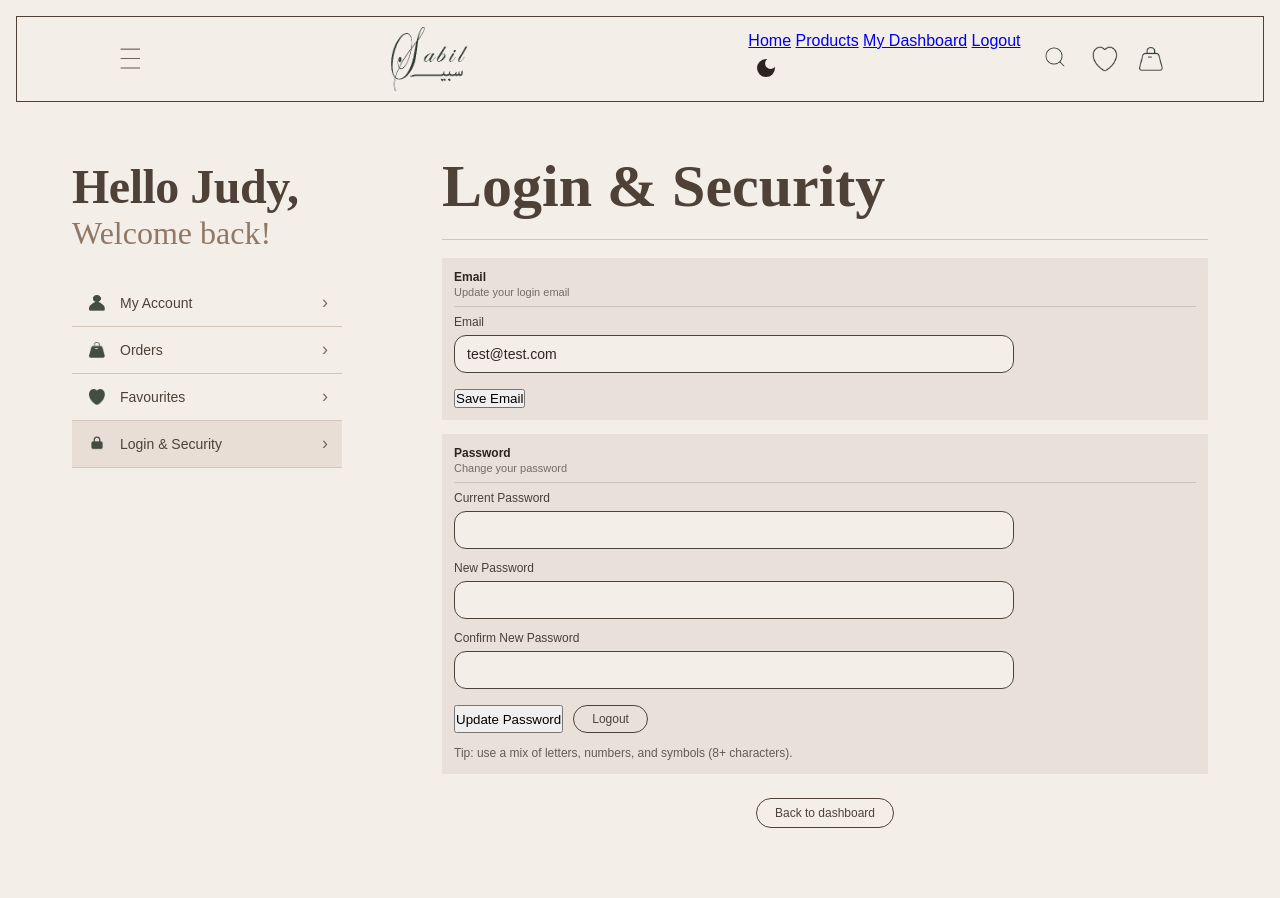
After one commit to JudyAlazemi/Team-30, a PHP site: page /customer_security.php in a window 1280 px wide. The commit adds this page. Run offline with PHP 8.4, Linux system fonts and the light colour scheme; a user stored in the database is signed in; data comes from the database, SQL or seed files in the repository; tables that the repository leaves empty hold one stand-in row (values such as "Sample post").

Commit message:
updated security code and file

```diff
--- a/customer_dashboard.php
+++ b/customer_dashboard.php
@@ -248,7 +248,7 @@ if (empty($userEmail) && $userId > 0 && isset($conn) && !$conn->connect_error) {
             <span class="dash-arrow" aria-hidden="true">›</span>
           </a>
 
-          <a class="dash-link" href="profile.php">
+          <a class="dash-link" href="customer_security.php">
             <span class="dash-ico">
               <img src="assets/images/security-icon.png" alt="">
             </span>
--- a/customer_favourites.php
+++ b/customer_favourites.php
@@ -117,7 +117,7 @@ try {
             <span class="dash-arrow">›</span>
           </a>
 
-          <a class="dash-link" href="profile.php">
+          <a class="dash-link" href="customer_security.php">
             <span class="dash-ico"><img src="assets/images/security-icon.png" alt=""></span>
             <span>Login &amp; Security</span>
             <span class="dash-arrow">›</span>
--- a/customer_orders.php
+++ b/customer_orders.php
@@ -117,7 +117,7 @@ try {
             <span class="dash-arrow">›</span>
           </a>
 
-          <a class="dash-link" href="profile.php">
+          <a class="dash-link" href="customer_security.php">
             <span class="dash-ico"><img src="assets/images/security-icon.png" alt=""></span>
             <span>Login &amp; Security</span>
             <span class="dash-arrow">›</span>
--- /dev/null
+++ b/customer_security.php
@@ -0,0 +1,358 @@
+<?php
+
+
+if (session_status() === PHP_SESSION_NONE) {
+  session_start();
+}
+
+require_once __DIR__ . "/includes/account_layout.php";
+$active = "security";
+
+// ✅ must be logged in
+if (!isset($_SESSION['user_id'])) {
+  header("Location: login.html");
+  exit;
+}
+
+// basic session values
+$userId    = (int)($_SESSION['user_id'] ?? 0);
+$userName  = $_SESSION['user_name'] ?? 'Customer';
+$userEmail = $_SESSION['user_email'] ?? '';
+
+// messages
+$successMsg = "";
+$errorMsg   = "";
+
+// safe post
+function post($key, $default = "") {
+  return isset($_POST[$key]) ? trim((string)$_POST[$key]) : $default;
+}
+
+// detect column exists (for password vs password_hash)
+function columnExists($conn, $table, $column) {
+  $sql = "SELECT 1
+          FROM INFORMATION_SCHEMA.COLUMNS
+          WHERE TABLE_SCHEMA = DATABASE()
+            AND TABLE_NAME = ?
+            AND COLUMN_NAME = ?
+          LIMIT 1";
+  $stmt = $conn->prepare($sql);
+  if (!$stmt) return false;
+  $stmt->bind_param("ss", $table, $column);
+  $stmt->execute();
+  $res = $stmt->get_result();
+  $ok = ($res && $res->num_rows > 0);
+  $stmt->close();
+  return $ok;
+}
+
+// fetch user email + password hash
+function fetchUserRow($conn, $userId) {
+  $hasPass  = columnExists($conn, 'users', 'password');
+  $hasPassH = columnExists($conn, 'users', 'password_hash');
+
+  $passCol = $hasPass ? 'password' : ($hasPassH ? 'password_hash' : null);
+  if (!$passCol) return null;
+
+  $sql = "SELECT email, {$passCol} AS pass_hash FROM users WHERE id = ? LIMIT 1";
+  $stmt = $conn->prepare($sql);
+  if (!$stmt) return null;
+
+  $stmt->bind_param("i", $userId);
+  $stmt->execute();
+  $row = $stmt->get_result()->fetch_assoc();
+  $stmt->close();
+
+  return $row ?: null;
+}
+
+// update password hash
+function updatePassword($conn, $userId, $newHash) {
+  if (columnExists($conn, 'users', 'password')) {
+    $stmt = $conn->prepare("UPDATE users SET password = ? WHERE id = ? LIMIT 1");
+    if (!$stmt) return false;
+    $stmt->bind_param("si", $newHash, $userId);
+    $ok = $stmt->execute();
+    $stmt->close();
+    return $ok;
+  }
+
+  if (columnExists($conn, 'users', 'password_hash')) {
+    $stmt = $conn->prepare("UPDATE users SET password_hash = ? WHERE id = ? LIMIT 1");
+    if (!$stmt) return false;
+    $stmt->bind_param("si", $newHash, $userId);
+    $ok = $stmt->execute();
+    $stmt->close();
+    return $ok;
+  }
+
+  return false;
+}
+
+// update email
+function updateEmail($conn, $userId, $newEmail) {
+  $stmt = $conn->prepare("UPDATE users SET email = ? WHERE id = ? LIMIT 1");
+  if (!$stmt) return false;
+  $stmt->bind_param("si", $newEmail, $userId);
+  $ok = $stmt->execute();
+  $stmt->close();
+  return $ok;
+}
+
+// load latest email from DB
+if (isset($conn) && !$conn->connect_error && $userId > 0) {
+  $row = fetchUserRow($conn, $userId);
+  if ($row && !empty($row['email'])) {
+    $userEmail = $row['email'];
+    $_SESSION['user_email'] = $userEmail;
+  }
+}
+
+// handle forms
+if ($_SERVER['REQUEST_METHOD'] === 'POST') {
+  if (!isset($conn) || $conn->connect_error) {
+    $errorMsg = "Database connection failed.";
+  } else {
+    $action = post('action');
+
+    // ✅ update email
+    if ($action === 'update_email') {
+      $newEmail = post('email');
+
+      if ($newEmail === "") {
+        $errorMsg = "Email cannot be empty.";
+      } elseif (!filter_var($newEmail, FILTER_VALIDATE_EMAIL)) {
+        $errorMsg = "Please enter a valid email.";
+      } else {
+        if (updateEmail($conn, $userId, $newEmail)) {
+          $successMsg = "Email updated successfully.";
+          $userEmail = $newEmail;
+          $_SESSION['user_email'] = $userEmail;
+        } else {
+          $errorMsg = "Could not update email.";
+        }
+      }
+    }
+
+    // ✅ change password
+    if ($action === 'change_password') {
+      $current = post('current_password');
+      $new     = post('new_password');
+      $confirm = post('confirm_password');
+
+      if ($current === "" || $new === "" || $confirm === "") {
+        $errorMsg = "Please fill all password fields.";
+      } elseif (strlen($new) < 8) {
+        $errorMsg = "New password must be at least 8 characters.";
+      } elseif ($new !== $confirm) {
+        $errorMsg = "New password and confirmation do not match.";
+      } else {
+        $row = fetchUserRow($conn, $userId);
+
+        if (!$row || empty($row['pass_hash'])) {
+          $errorMsg = "Password column not found in database.";
+        } elseif (!password_verify($current, $row['pass_hash'])) {
+          $errorMsg = "Current password is incorrect.";
+        } else {
+          $newHash = password_hash($new, PASSWORD_DEFAULT);
+          if (updatePassword($conn, $userId, $newHash)) {
+            $successMsg = "Password updated successfully.";
+          } else {
+            $errorMsg = "Could not update password.";
+          }
+        }
+      }
+    }
+  }
+}
+?>
+<!doctype html>
+<html lang="en">
+<head>
+  <meta charset="utf-8">
+  <meta name="viewport" content="width=device-width,initial-scale=1">
+  <title>Login & Security</title>
+
+  <link rel="stylesheet" href="assets/css/style.css">
+  <link rel="stylesheet" href="assets/css/customer_dashboard.css?v=<?= time() ?>">
+
+  <script defer src="assets/js/nav.js"></script>
+  <link rel="icon" type="image/png" href="assets/images/logo.png">
+</head>
+
+<body class="account-page">
+
+<header class="topbar">
+  <div class="topbar-inner">
+
+    <button class="icon-btn menu-toggle" aria-label="Open menu" aria-expanded="false">
+      <img class="icon icon--menu" src="assets/images/menu.png" alt="" />
+      <img class="icon icon--close" src="assets/images/close.png" alt="" />
+    </button>
+
+    <a class="brand" href="index.php">
+      <img class="brand-logo" src="assets/images/logo.png" alt="Sabil" />
+    </a>
+
+    <nav class="actions" aria-label="Account & tools">
+      <?php include __DIR__ . "/partials/navbar.php"; ?>
+
+      <div class="search-group">
+        <a id="searchBtn" class="action" href="#">
+          <img class="icon" src="assets/images/search.png" alt="Search" />
+        </a>
+        <input type="text" id="navSearchInput" class="nav-search-input" placeholder="Search..." />
+      </div>
+
+      <a id="favBtn" class="action" href="customer_favourites.php">
+        <img id="favIcon" class="icon" src="assets/images/favorite.png" alt="Favourite" />
+      </a>
+
+      <a id="bagBtn" class="action" href="cart.php">
+        <img id="bagIcon" class="icon" src="assets/images/shopping-bag.png" alt="Shopping bag" />
+      </a>
+    </nav>
+  </div>
+</header>
+
+<div id="menuDrawer" class="drawer" aria-hidden="true">
+  <div class="drawer__backdrop" data-close-drawer></div>
+  <aside class="drawer__panel" role="dialog" aria-modal="true" aria-label="Site menu">
+    <nav class="drawer__nav">
+      <a href="products.php">Shop all</a>
+      <a href="cart.php">Cart</a>
+      <a href="customer_favourites.php">Favourites</a>
+      <a href="contactus.php">Contact us</a>
+      <a href="faq.php">FAQ</a>
+      <a href="aboutus.php">About us</a>
+      <a href="terms.php">Terms</a>
+      <a href="privacypolicy.php">Privacy Policy</a>
+    </nav>
+  </aside>
+</div>
+
+<div class="dash-page profile-page">
+  <div class="dash-frame">
+    <div class="dash-grid">
+
+      <aside class="dash-left">
+        <div class="dash-hello">
+          <h3>Hello <?= htmlspecialchars($userName) ?>,</h3>
+          <p>Welcome back!</p>
+        </div>
+
+        <nav class="dash-menu">
+          <a class="dash-link" href="customer_dashboard.php">
+            <span class="dash-ico"><img src="assets/images/user.png" alt=""></span>
+            <span>My Account</span>
+            <span class="dash-arrow">›</span>
+          </a>
+
+          <a class="dash-link" href="customer_orders.php">
+            <span class="dash-ico"><img src="assets/images/shopping-bag-filled.png" alt=""></span>
+            <span>Orders</span>
+            <span class="dash-arrow">›</span>
+          </a>
+
+          <a class="dash-link" href="customer_favourites.php">
+            <span class="dash-ico"><img src="assets/images/favorite-shaded.png" alt=""></span>
+            <span>Favourites</span>
+            <span class="dash-arrow">›</span>
+          </a>
+
+          <a class="dash-link is-active" href="customer_security.php">
+            <span class="dash-ico"><img src="assets/images/security-icon.png" alt=""></span>
+            <span>Login &amp; Security</span>
+            <span class="dash-arrow">›</span>
+          </a>
+        </nav>
+      </aside>
+
+      <main class="dash-right">
+
+        <h1 class="dash-title">Login &amp; Security</h1>
+        <div class="dash-rule"></div>
+
+        <?php if ($successMsg): ?>
+          <div class="dash-alert dash-alert--success"><?= htmlspecialchars($successMsg) ?></div>
+        <?php endif; ?>
+
+        <?php if ($errorMsg): ?>
+          <div class="dash-alert dash-alert--error"><?= htmlspecialchars($errorMsg) ?></div>
+        <?php endif; ?>
+
+        <!-- EMAIL -->
+        <section class="dash-recent profile-card">
+          <div class="dash-recent-head">
+            <div>
+              <div class="dash-recent-title">Email</div>
+              <div class="dash-recent-sub">Update your login email</div>
+            </div>
+          </div>
+
+          <div class="dash-recent-body">
+            <form method="post" class="profile-form">
+              <input type="hidden" name="action" value="update_email">
+
+              <label class="profile-field">
+                <span>Email</span>
+                <input name="email" type="email" value="<?= htmlspecialchars($userEmail) ?>" required>
+              </label>
+
+              <div class="profile-actions">
+                <button class="dash-back" type="submit">Save Email</button>
+              </div>
+            </form>
+          </div>
+        </section>
+
+        <!-- PASSWORD -->
+        <section class="dash-recent profile-card">
+          <div class="dash-recent-head">
+            <div>
+              <div class="dash-recent-title">Password</div>
+              <div class="dash-recent-sub">Change your password</div>
+            </div>
+          </div>
+
+          <div class="dash-recent-body">
+            <form method="post" class="profile-form">
+              <input type="hidden" name="action" value="change_password">
+
+              <label class="profile-field">
+                <span>Current Password</span>
+                <input name="current_password" type="password" required>
+              </label>
+
+              <label class="profile-field">
+                <span>New Password</span>
+                <input name="new_password" type="password" minlength="8" required>
+              </label>
+
+              <label class="profile-field">
+                <span>Confirm New Password</span>
+                <input name="confirm_password" type="password" minlength="8" required>
+              </label>
+
+              <div class="profile-actions">
+                <button class="dash-back" type="submit">Update Password</button>
+                <a class="dash-back dash-secondary" href="logout.php">Logout</a>
+              </div>
+
+              <p class="profile-tip">Tip: use a mix of letters, numbers, and symbols (8+ characters).</p>
+            </form>
+          </div>
+        </section>
+
+        <div class="dash-bottom">
+          <a class="dash-back" href="customer_dashboard.php">Back to dashboard</a>
+        </div>
+
+      </main>
+
+    </div>
+  </div>
+</div>
+
+</body>
+</html>
--- a/orders.php
+++ b/orders.php
@@ -77,7 +77,7 @@ $ordersRes = $stmt->get_result();
   <?php endwhile; ?>
 <?php endif; ?>
 
-<p><a href="profile.php">Back to profile</a></p>
+<p><a href="customer_dashboard.php">Back to Dashboard</a></p>
 
 </body>
 </html>
```
Also changed, not shown: profile.php (deleted, +0 -46 lines).
